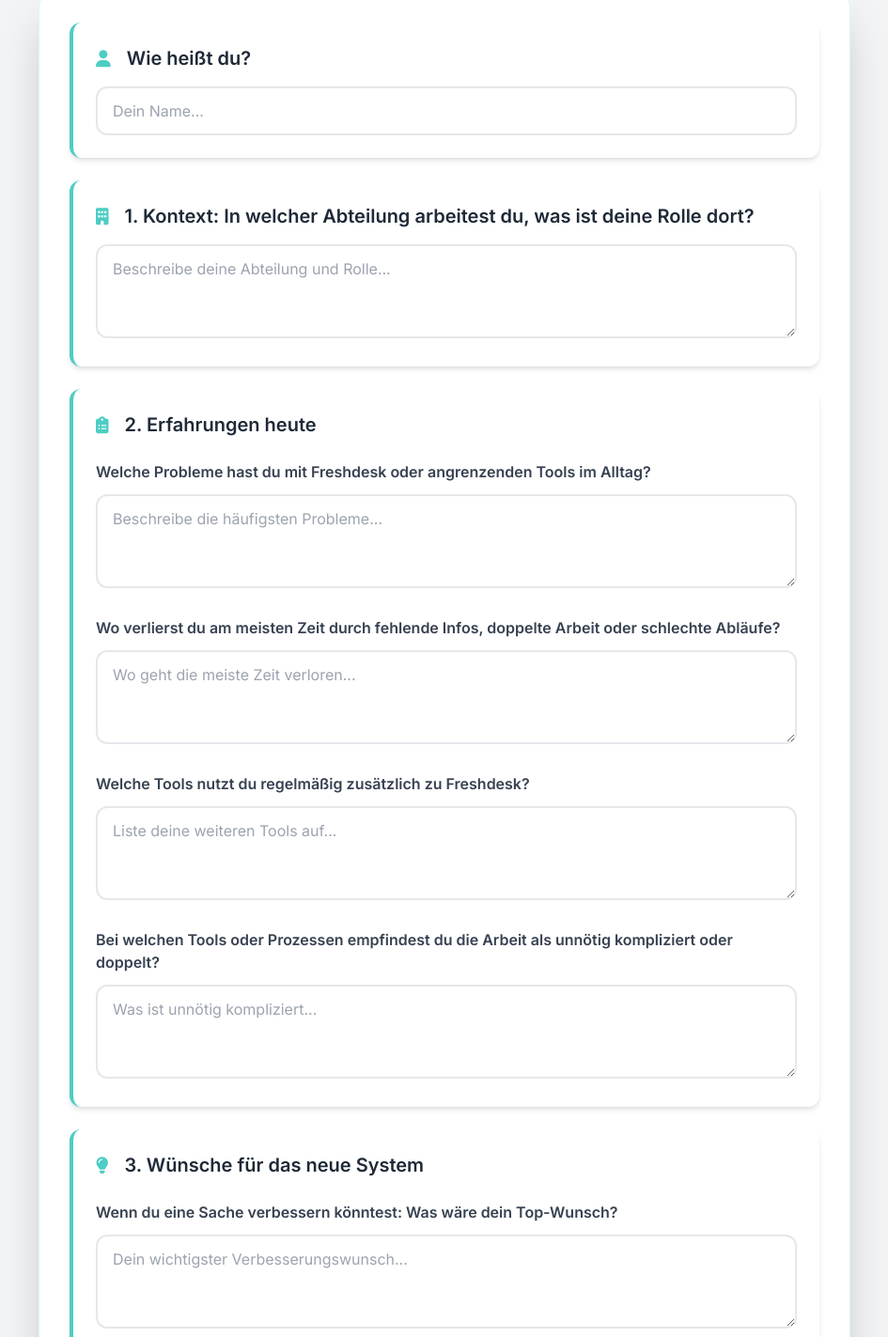
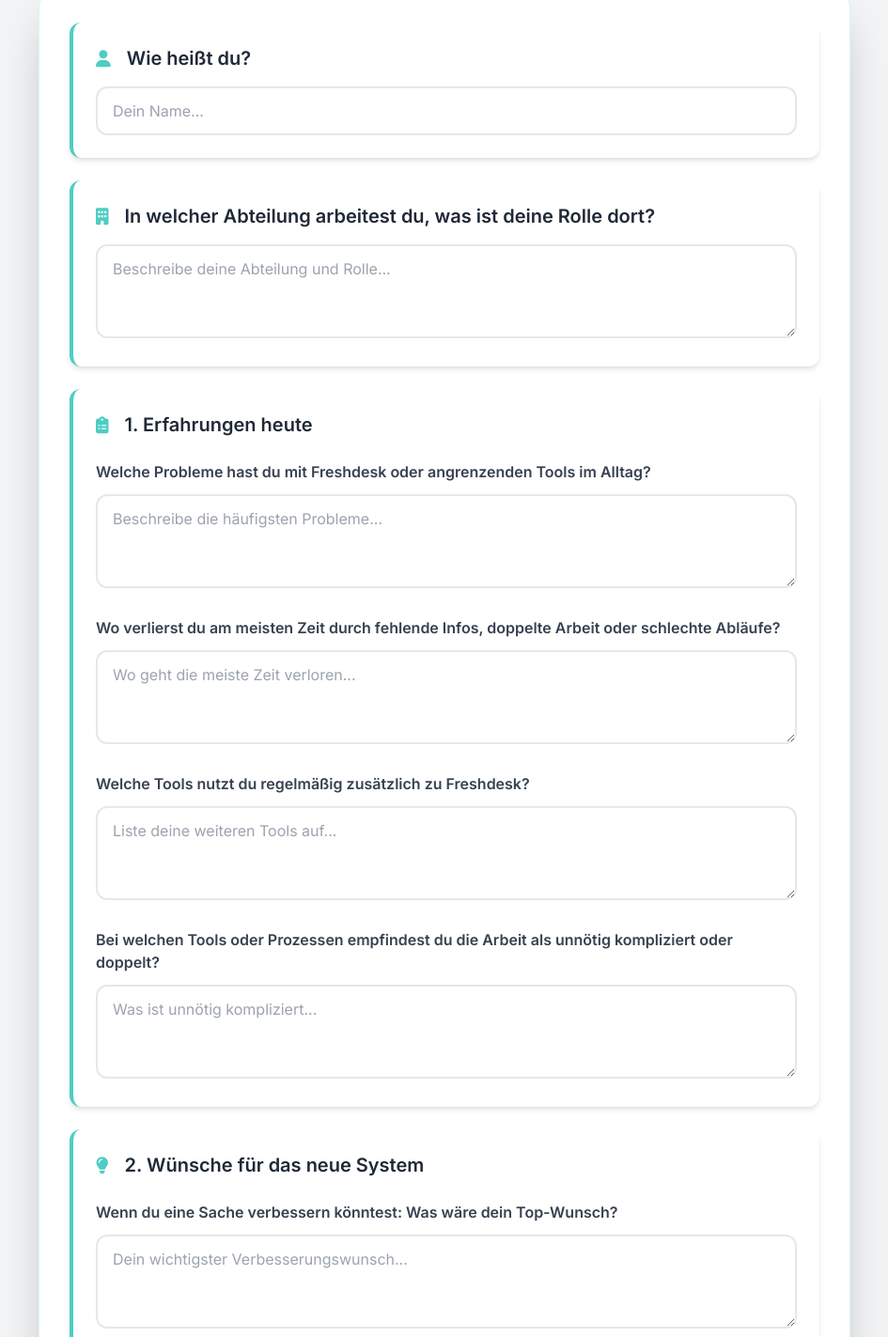
Before and after one commit to dikodu/Survey-New-Freshdesk, a plain HTML site: page survey_de.html in a window 1280 px wide. Shown: the part 277-1700 px from the top of the page at 94% size, without its empty margins (167-1112 px from the left). Drawn offline with nearby package versions, Linux system fonts and the light colour scheme.

Commit message:
Update survey_de.html

```diff
--- a/survey_de.html
+++ b/survey_de.html
@@ -147,20 +147,20 @@
                 <input type="text" name="name" required class="custom-input w-full" placeholder="Dein Name...">
             </div>
 
-            <!-- 1. Kontext -->
+            <!-- Abteilung, Rolle -->
             <div class="question-card bg-white rounded-xl p-6 mb-6 shadow-md">
                 <label class="block text-xl font-semibold text-gray-800 mb-4">
                     <i class="fas fa-building text-lg mr-3" style="color: var(--deepup-primary)"></i>
-                    1. Kontext: In welcher Abteilung arbeitest du, was ist deine Rolle dort?
+                    In welcher Abteilung arbeitest du, was ist deine Rolle dort?
                 </label>
                 <textarea name="department_role" rows="3" class="custom-textarea w-full" placeholder="Beschreibe deine Abteilung und Rolle..."></textarea>
             </div>
 
-            <!-- 2. Erfahrungen heute -->
+            <!-- 1. Erfahrungen heute -->
             <div class="question-card bg-white rounded-xl p-6 mb-6 shadow-md">
                 <label class="block text-xl font-semibold text-gray-800 mb-6">
                     <i class="fas fa-clipboard-list text-lg mr-3" style="color: var(--deepup-primary)"></i>
-                    2. Erfahrungen heute
+                    1. Erfahrungen heute
                 </label>
 
                 <div class="space-y-6">
@@ -186,11 +186,11 @@
                 </div>
             </div>
 
-            <!-- 3. Wünsche für das neue System -->
+            <!-- 2. Wünsche für das neue System -->
             <div class="question-card bg-white rounded-xl p-6 mb-6 shadow-md">
                 <label class="block text-xl font-semibold text-gray-800 mb-6">
                     <i class="fas fa-lightbulb text-lg mr-3" style="color: var(--deepup-primary)"></i>
-                    3. Wünsche für das neue System
+                    2. Wünsche für das neue System
                 </label>
 
                 <div class="space-y-6">
@@ -216,11 +216,11 @@
                 </div>
             </div>
 
-            <!-- 4. Zusammenarbeit & Effizienz -->
+            <!-- 3. Zusammenarbeit & Effizienz -->
             <div class="question-card bg-white rounded-xl p-6 mb-6 shadow-md">
                 <label class="block text-xl font-semibold text-gray-800 mb-6">
                     <i class="fas fa-handshake text-lg mr-3" style="color: var(--deepup-primary)"></i>
-                    4. Zusammenarbeit & Effizienz
+                    3. Zusammenarbeit & Effizienz
                 </label>
 
                 <div class="space-y-6">
@@ -236,11 +236,11 @@
                 </div>
             </div>
 
-            <!-- 5. Offenes Feedback -->
+            <!-- 4. Offenes Feedback -->
             <div class="question-card bg-white rounded-xl p-6 mb-8 shadow-md">
                 <label class="block text-xl font-semibold text-gray-800 mb-4">
                     <i class="fas fa-comments text-lg mr-3" style="color: var(--deepup-primary)"></i>
-                    5. Offenes Feedback: Hast du noch Ideen oder Anmerkungen, die wir berücksichtigen sollten?
+                    4. Offenes Feedback: Hast du noch Ideen oder Anmerkungen, die wir berücksichtigen sollten?
                 </label>
                 <textarea name="open_feedback" rows="4" class="custom-textarea w-full" placeholder="Deine weiteren Ideen und Anmerkungen..."></textarea>
             </div>
```
